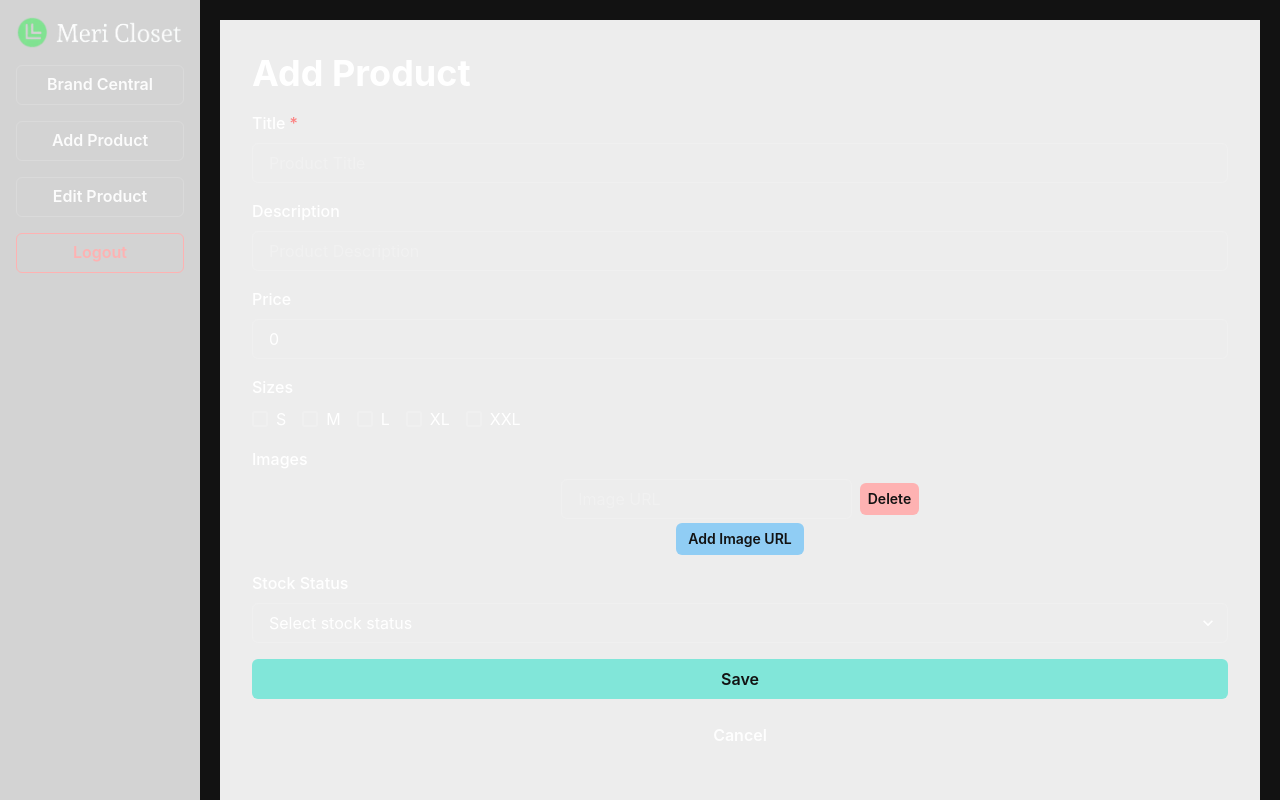
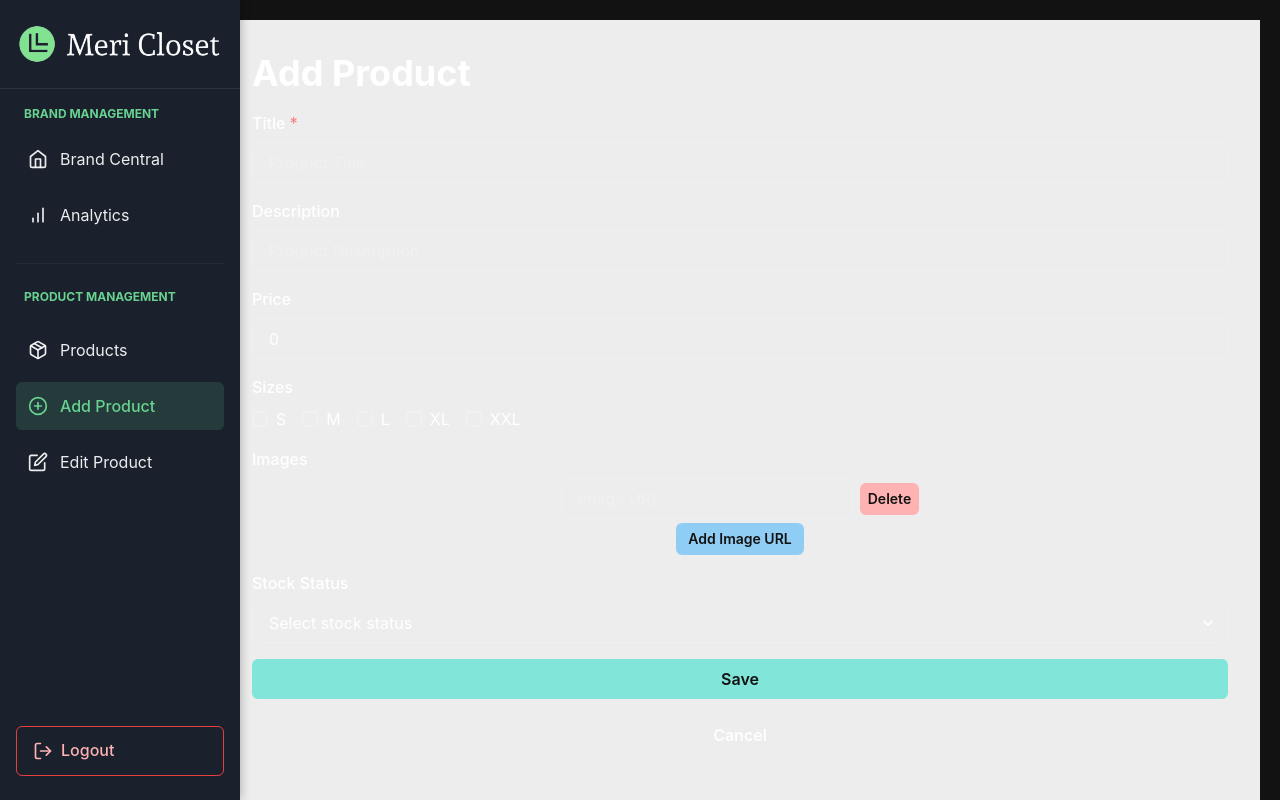
Before and after one commit to saadamir1/mericloset, a React (Vite) app: page /brand/add-product in a window 1280 px wide. Built offline with nearby package versions, Linux system fonts and the light colour scheme.

Commit message:
updated ui of brand sidebar

```diff
--- a/src/components/brand-central/BrandSidebar.tsx
+++ b/src/components/brand-central/BrandSidebar.tsx
@@ -1,51 +1,184 @@
 import React from 'react';
-import { Box, VStack, Button, Image } from '@chakra-ui/react';
-import { Link, useNavigate } from 'react-router-dom';
-import logo from './../../assets/logo.webp'; // Adjust the path to your logo image
-import useUserStore from './../../userStore'; // Import the user store
+import {
+  Box,
+  VStack,
+  Button,
+  Image,
+  Flex,
+  Text,
+  Icon,
+  Divider,
+  Tooltip
+} from '@chakra-ui/react';
+import { Link, useNavigate, useLocation } from 'react-router-dom';
+import {
+  FiHome,
+  FiPlusCircle,
+  FiEdit,
+  FiLogOut,
+  FiPackage,
+  FiBarChart
+} from 'react-icons/fi';
+import logo from './../../assets/logo.webp';
+import useUserStore from './../../userStore';
 
 const BrandSidebar: React.FC = () => {
   const navigate = useNavigate();
-  const logout = useUserStore((state) => state.logout); // Get the logout function from the store
+  const location = useLocation();
+  const logout = useUserStore((state) => state.logout);
 
   const handleLogout = () => {
-    logout(); // Call the logout function
-    navigate('/login'); // Redirect to the login page after logout
+    logout();
+    navigate('/login');
   };
+
+  // Helper function to check active route
+  const isActive = (path: string) => location.pathname === path;
 
   return (
     <Box
-      width="200px"
-      bg="gray.200"
-      p={4}
-      height="100vh" // Full height of the viewport
-      position="fixed" // Make the sidebar fixed
+      width="240px"
+      bg="#1A202C" // Dark background for contrast with white logo text
+      height="100vh"
+      position="fixed"
       left={0}
       top={0}
+      boxShadow="0 0 10px rgba(0, 0, 0, 0.3)"
+      color="white"
     >
-      <Image src={logo} alt="Logo" mb={4} /> {/* Add your logo here */}
-      <VStack spacing={4} align="stretch">
-        <Link to="/brand">
-          <Button width="100%" variant="outline">Brand Central</Button>
-        </Link>
-        <Link to="/brand/add-product">
-          <Button width="100%" variant="outline">Add Product</Button>
-        </Link>
-        <Link to="/brand/edit-product">
-          <Button width="100%" variant="outline">Edit Product</Button>
-        </Link>
-        {/* Logout Button */}
+      {/* Brand Header */}
+      <Flex
+        align="center"
+        justify="center"
+        py={6}
+        borderBottom="1px solid"
+        borderColor="whiteAlpha.200"
+      >
+        <Image src={logo} alt="Logo" maxHeight="40px" />
+      </Flex>
+
+      {/* Main Navigation */}
+      <Box p={4}>
+        <Text
+          fontSize="xs"
+          fontWeight="bold"
+          color="#68D391" // Light green to match your brand
+          mb={3}
+          textTransform="uppercase"
+          px={2}
+        >
+          Brand Management
+        </Text>
+
+        <VStack spacing={2} align="stretch">
+          <NavItem
+            icon={FiHome}
+            label="Brand Central"
+            to="/brand"
+            isActive={isActive('/brand')}
+          />
+
+          <NavItem
+            icon={FiBarChart}
+            label="Analytics"
+            to="/brand/analytics"
+            isActive={isActive('/brand/analytics')}
+          />
+
+          <Divider my={4} borderColor="whiteAlpha.200" />
+
+          <Text
+            fontSize="xs"
+            fontWeight="bold"
+            color="#68D391" // Light green to match your brand
+            mb={3}
+            textTransform="uppercase"
+            px={2}
+          >
+            Product Management
+          </Text>
+
+          <NavItem
+            icon={FiPackage}
+            label="Products"
+            to="/brand/products"
+            isActive={isActive('/brand/products')}
+          />
+
+          <NavItem
+            icon={FiPlusCircle}
+            label="Add Product"
+            to="/brand/add-product"
+            isActive={isActive('/brand/add-product')}
+          />
+
+          <NavItem
+            icon={FiEdit}
+            label="Edit Product"
+            to="/brand/edit-profile"
+            isActive={isActive('/brand/edit-product')}
+          />
+        </VStack>
+      </Box>
+
+      {/* Logout Button fixed at bottom */}
+      <Box position="absolute" bottom={6} width="100%" px={4}>
+        <Tooltip label="Logout" placement="right">
           <Button
             width="100%"
             variant="outline"
             colorScheme="red"
+            size="md"
+            height="50px"
+            borderRadius="md"
             onClick={handleLogout}
+            leftIcon={<Icon as={FiLogOut} boxSize={5} />}
+            justifyContent="flex-start"
+            fontWeight="medium"
+            borderColor="red.500"
+            _hover={{
+              bg: "rgba(229, 62, 62, 0.2)" // Subtle hover for red button
+            }}
           >
             Logout
           </Button>
-      </VStack>
+        </Tooltip>
+      </Box>
     </Box>
   );
 };
 
+// Navigation Item Component
+interface NavItemProps {
+  icon: React.ElementType;
+  label: string;
+  to: string;
+  isActive: boolean;
+}
+
+const NavItem: React.FC<NavItemProps> = ({ icon, label, to, isActive }) => {
+  return (
+    <Link to={to} style={{ textDecoration: 'none' }}>
+      <Flex
+        align="center"
+        p={3}
+        borderRadius="md"
+        cursor="pointer"
+        transition="all 0.2s"
+        bg={isActive ? 'rgba(104, 211, 145, 0.15)' : 'transparent'} // Semi-transparent green for active state
+        color={isActive ? '#68D391' : 'whiteAlpha.900'}
+        _hover={{
+          bg: isActive ? 'rgba(104, 211, 145, 0.15)' : 'whiteAlpha.100',
+          color: isActive ? '#68D391' : 'white'
+        }}
+      >
+        <Icon as={icon} boxSize={5} mr={3} />
+        <Text fontWeight={isActive ? 'medium' : 'normal'}>
+          {label}
+        </Text>
+      </Flex>
+    </Link>
+  );
+};
+
 export default BrandSidebar;
```
Lines whose indentation alone changed are shown as unchanged.
